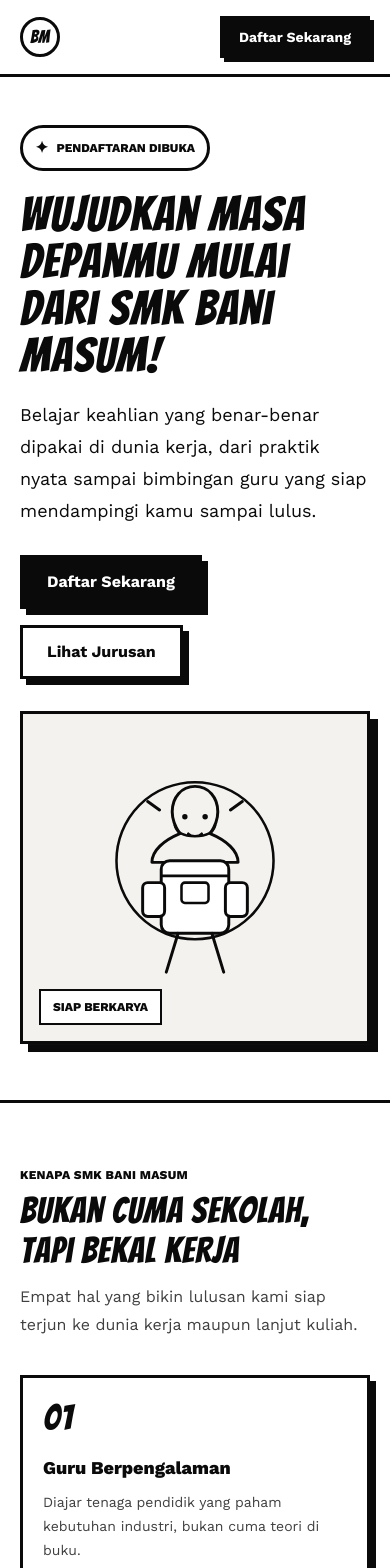
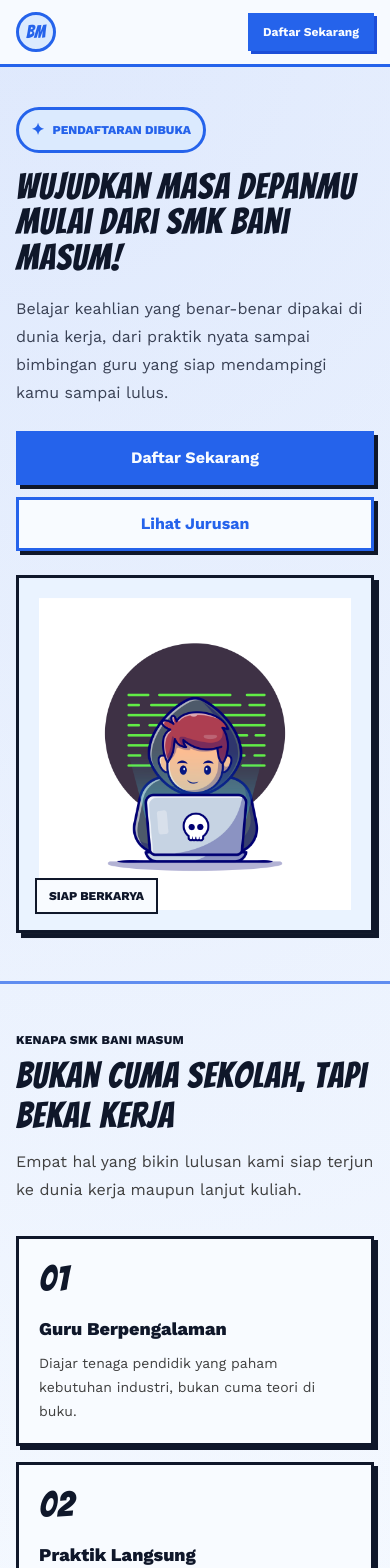
Before and after one commit to 0xHadiRamdhani/ppdb-smk-bani-masum, a Next.js app: page / in a window 390 px wide. Shown: the top 1568 px of the page. Built offline with nearby package versions, Linux system fonts and the light colour scheme.

Commit message:
feat: update styling and layout for improved UI, add primary color scheme, and integrate new image asset

```diff
--- a/app/components/subpage-shell.tsx
+++ b/app/components/subpage-shell.tsx
@@ -1,9 +1,9 @@
 import Link from "next/link";
 
 export function SubpageShell({ eyebrow, title, intro, children }: { eyebrow: string; title: string; intro?: string; children: React.ReactNode }) {
-    return <main><header className="border-b-[3px] border-ink bg-paper"><div className="mx-auto flex h-[74px] max-w-5xl items-center justify-between px-5 sm:px-8"><Link href="/" className="flex items-center gap-3"><span className="flex h-10 w-10 items-center justify-center rounded-full border-[3px] border-ink font-display text-lg">BM</span><span className="font-display text-xl">SMK BANI MASUM</span></Link><Link href="/" className="text-sm font-bold underline underline-offset-4">← Beranda</Link></div></header><section className="border-b-[3px] border-ink bg-paper-soft py-14"><div className="mx-auto max-w-5xl px-5 sm:px-8"><p className="mb-2 text-xs font-extrabold uppercase tracking-wide">{eyebrow}</p><h1 className="font-display text-5xl sm:text-6xl">{title}</h1>{intro && <p className="mt-4 max-w-2xl text-lg leading-8 text-neutral-700">{intro}</p>}</div></section>{children}</main>;
+    return <main><header className="border-b-[3px] border-primary bg-paper"><div className="mx-auto flex h-16 max-w-5xl items-center justify-between gap-3 px-4 sm:h-[74px] sm:px-8"><Link href="/" className="flex min-w-0 items-center gap-3"><span className="flex h-10 w-10 shrink-0 items-center justify-center rounded-full border-[3px] border-primary bg-primary-soft font-display text-lg text-primary">BM</span><span className="hidden truncate font-display text-xl sm:block">SMK BANI MASUM</span></Link><Link href="/" className="shrink-0 text-sm font-bold text-primary underline underline-offset-4">← Beranda</Link></div></header><section className="border-b-[3px] border-primary bg-paper-soft py-10 sm:py-14"><div className="mx-auto max-w-5xl px-4 sm:px-8"><p className="mb-2 text-xs font-extrabold uppercase tracking-wide text-primary">{eyebrow}</p><h1 className="font-display text-4xl sm:text-6xl">{title}</h1>{intro && <p className="mt-4 max-w-2xl text-base leading-7 text-neutral-700 sm:text-lg sm:leading-8">{intro}</p>}</div></section>{children}</main>;
 }
 
 export function Panel({ children }: { children: React.ReactNode }) {
-    return <div className="border-[3px] border-ink bg-paper p-6 comic-shadow sm:p-8">{children}</div>;
+    return <div className="border-[3px] border-primary bg-paper p-4 comic-shadow sm:p-8">{children}</div>;
 }
--- a/app/globals.css
+++ b/app/globals.css
@@ -1,15 +1,21 @@
 @import "tailwindcss";
 
 :root {
-  --ink: #0a0a0a;
-  --paper: #ffffff;
-  --paper-soft: #f3f2ee;
+  --ink: #0f172a;
+  --paper: #f8fbff;
+  --paper-soft: #eaf3ff;
+  --primary: #2563eb;
+  --primary-strong: #1d4ed8;
+  --primary-soft: #dbeafe;
 }
 
 @theme inline {
   --color-ink: var(--ink);
   --color-paper: var(--paper);
   --color-paper-soft: var(--paper-soft);
+  --color-primary: var(--primary);
+  --color-primary-strong: var(--primary-strong);
+  --color-primary-soft: var(--primary-soft);
   --font-sans: var(--font-work-sans);
 }
 
@@ -19,7 +25,9 @@
 
 body {
   margin: 0;
-  background: var(--paper);
+  background:
+    radial-gradient(circle at top left, rgba(37, 99, 235, 0.12), transparent 30%),
+    linear-gradient(180deg, #f8fbff 0%, #eff6ff 100%);
   color: var(--ink);
   font-family: var(--font-work-sans), sans-serif;
   -webkit-font-smoothing: antialiased;
@@ -49,6 +57,18 @@ a {
   background-color: var(--paper-soft);
 }
 
+.text-primary {
+  color: var(--primary);
+}
+
+.bg-primary {
+  background-color: var(--primary);
+}
+
+.border-primary {
+  border-color: var(--primary);
+}
+
 .font-display {
   font-family: var(--font-bangers), cursive;
   letter-spacing: 0.025em;
@@ -75,3 +95,17 @@ a {
   transform: translate(6px, 6px);
   box-shadow: 0 0 0 var(--ink);
 }
+
+@media (max-width: 639px) {
+  .comic-shadow {
+    box-shadow: 4px 4px 0 var(--ink);
+  }
+
+  .comic-shadow-lg {
+    box-shadow: 5px 5px 0 var(--ink);
+  }
+
+  .comic-button:active {
+    transform: translate(3px, 3px);
+  }
+}
--- a/app/page.tsx
+++ b/app/page.tsx
@@ -1,4 +1,5 @@
 import Link from "next/link";
+import Image from "next/image";
 import { Float, Reveal, StaggerGroup, StaggerItem } from "@/app/components/motion";
 
 const advantages = [
@@ -22,45 +23,37 @@ const requirements = ["Fotokopi Kartu Keluarga (KK)", "Fotokopi Akta Kelahiran",
 function StudentArt() {
     return <div className="relative border-[3px] border-ink bg-paper-soft p-5 comic-shadow-lg">
         <div className="absolute right-4 top-4 h-20 w-20 rounded-full halftone opacity-40" />
-        <svg viewBox="0 0 360 340" className="relative w-full" fill="none" aria-label="Ilustrasi siswa SMK" role="img">
-            <circle cx="180" cy="150" r="93" stroke="#0A0A0A" strokeWidth="3" />
-            <path d="M180 62c-16 0-27 13-27 30 0 12 5 20 9 26-19 8-33 20-33 34h102c0-14-14-26-33-34 4-6 9-14 9-26 0-17-11-30-27-30Z" fill="#F3F2EE" stroke="#0A0A0A" strokeWidth="3.5" strokeLinejoin="round" />
-            <path d="M156 108c2 8 10 13 24 13s22-5 24-13M172 118c3 4 13 4 16 0" stroke="#0A0A0A" strokeWidth="3" strokeLinecap="round" />
-            <circle cx="168" cy="98" r="3.2" fill="#0A0A0A" /><circle cx="192" cy="98" r="3.2" fill="#0A0A0A" />
-            <rect x="140" y="150" width="80" height="86" rx="10" fill="#FFF" stroke="#0A0A0A" strokeWidth="3.5" /><path d="M140 168h80" stroke="#0A0A0A" strokeWidth="3" />
-            <rect x="118" y="176" width="26" height="40" rx="6" fill="#FFF" stroke="#0A0A0A" strokeWidth="3.5" /><rect x="216" y="176" width="26" height="40" rx="6" fill="#FFF" stroke="#0A0A0A" strokeWidth="3.5" />
-            <rect x="164" y="176" width="32" height="24" rx="4" fill="#FFF" stroke="#0A0A0A" strokeWidth="3" /><path d="m160 236-14 46m54-46 14 46M138 90l-14-10m98 10 14-10" stroke="#0A0A0A" strokeWidth="3.5" strokeLinecap="round" />
-        </svg>
+        <Image src="/coding.jpg" alt="Siswa sedang belajar coding" width={768} height={768} className="relative aspect-square w-full object-cover" priority />
         <div className="absolute bottom-4 left-4 border-2 border-ink bg-paper px-3 py-2 text-xs font-extrabold">SIAP BERKARYA</div>
     </div>;
 }
 
 export default function Home() {
     return <main>
-        <header className="sticky top-0 z-40 border-b-[3px] border-ink bg-paper/95 backdrop-blur">
-            <div className="mx-auto flex h-[74px] max-w-7xl items-center justify-between px-5 sm:px-8">
-                <Link href="/" className="flex items-center gap-3 no-underline"><span className="flex h-10 w-10 items-center justify-center rounded-full border-[3px] border-ink font-display text-lg">BM</span><span className="hidden font-display text-xl sm:block">SMK BANI MASUM</span></Link>
-                <nav className="hidden items-center gap-6 text-sm font-bold lg:flex"><a href="#keunggulan">Kenapa Kami</a><a href="#jurusan">Jurusan</a><a href="#alur">Alur Daftar</a><a href="#jadwal">Jadwal</a><a href="#syarat">Syarat</a></nav>
-                <Link href="/ppdb/daftar" className="comic-button border-[3px] border-ink bg-ink px-4 py-2 text-sm font-bold text-paper shadow-[4px_4px_0_#0A0A0A]">Daftar Sekarang</Link>
+        <header className="sticky top-0 z-40 border-b-[3px] border-primary bg-paper/95 backdrop-blur">
+            <div className="mx-auto flex h-16 max-w-7xl items-center justify-between gap-3 px-4 sm:h-[74px] sm:px-8">
+                <Link href="/" className="flex items-center gap-3 no-underline"><span className="flex h-10 w-10 items-center justify-center rounded-full border-[3px] border-primary bg-primary-soft font-display text-lg text-primary">BM</span><span className="hidden font-display text-xl sm:block">SMK BANI MASUM</span></Link>
+                <nav className="hidden items-center gap-6 text-sm font-bold lg:flex"><a href="#keunggulan" className="text-ink/80 transition-colors hover:text-primary">Kenapa Kami</a><a href="#jurusan" className="text-ink/80 transition-colors hover:text-primary">Jurusan</a><a href="#alur" className="text-ink/80 transition-colors hover:text-primary">Alur Daftar</a><a href="#jadwal" className="text-ink/80 transition-colors hover:text-primary">Jadwal</a><a href="#syarat" className="text-ink/80 transition-colors hover:text-primary">Syarat</a></nav>
+                <Link href="/ppdb/daftar" className="comic-button shrink-0 border-[3px] border-primary bg-primary px-3 py-2 text-xs font-bold text-paper shadow-[3px_3px_0_#1D4ED8] sm:px-4 sm:text-sm sm:shadow-[4px_4px_0_#1D4ED8]">Daftar Sekarang</Link>
             </div>
         </header>
 
-        <section className="border-b-[3px] border-ink py-12 sm:py-16"><div className="mx-auto grid max-w-7xl items-center gap-10 px-5 sm:px-8 lg:grid-cols-[1.05fr_.95fr]">
-            <Reveal><div><div className="mb-5 inline-flex items-center gap-2 rounded-full border-[3px] border-ink px-3 py-2 text-xs font-extrabold"><span className="text-base">✦</span>PENDAFTARAN DIBUKA</div><h1 className="font-display text-5xl leading-[.98] sm:text-7xl">Wujudkan Masa Depanmu Mulai dari SMK Bani Masum!</h1><p className="mt-5 max-w-xl text-lg leading-8">Belajar keahlian yang benar-benar dipakai di dunia kerja, dari praktik nyata sampai bimbingan guru yang siap mendampingi kamu sampai lulus.</p><div className="mt-7 flex flex-wrap gap-4"><Link href="/ppdb/daftar" className="comic-button border-[3px] border-ink bg-ink px-6 py-3 font-bold text-paper comic-shadow">Daftar Sekarang</Link><a href="#jurusan" className="comic-button border-[3px] border-ink bg-paper px-6 py-3 font-bold comic-shadow">Lihat Jurusan</a></div></div></Reveal>
+        <section className="border-b-[3px] border-primary/70 py-10 sm:py-16"><div className="mx-auto grid max-w-7xl items-center gap-8 px-4 sm:gap-10 sm:px-8 lg:grid-cols-[1.05fr_.95fr]">
+            <Reveal><div><div className="mb-4 inline-flex items-center gap-2 rounded-full border-[3px] border-primary bg-primary-soft px-3 py-2 text-xs font-extrabold text-primary sm:mb-5"><span className="text-base">✦</span>PENDAFTARAN DIBUKA</div><h1 className="font-display text-4xl leading-[.98] sm:text-7xl">Wujudkan Masa Depanmu Mulai dari SMK Bani Masum!</h1><p className="mt-5 max-w-xl text-base leading-7 text-ink/80 sm:text-lg sm:leading-8">Belajar keahlian yang benar-benar dipakai di dunia kerja, dari praktik nyata sampai bimbingan guru yang siap mendampingi kamu sampai lulus.</p><div className="mt-6 flex flex-col gap-3 sm:mt-7 sm:flex-row sm:flex-wrap sm:gap-4"><Link href="/ppdb/daftar" className="comic-button border-[3px] border-primary bg-primary px-6 py-3 text-center font-bold text-paper comic-shadow shadow-[5px_5px_0_#1D4ED8]">Daftar Sekarang</Link><a href="#jurusan" className="comic-button border-[3px] border-primary bg-paper px-6 py-3 text-center font-bold text-primary comic-shadow">Lihat Jurusan</a></div></div></Reveal>
             <Float><StudentArt /></Float>
         </div></section>
 
-        <section id="keunggulan" className="border-b-[3px] border-ink py-16"><div className="mx-auto max-w-7xl px-5 sm:px-8"><Reveal><p className="mb-2 text-xs font-extrabold uppercase tracking-wide">Kenapa SMK Bani Masum</p><h2 className="font-display text-4xl sm:text-5xl">Bukan Cuma Sekolah, Tapi Bekal Kerja</h2><p className="mt-3 max-w-2xl leading-7 text-neutral-700">Empat hal yang bikin lulusan kami siap terjun ke dunia kerja maupun lanjut kuliah.</p></Reveal><StaggerGroup className="mt-9 grid gap-5 sm:grid-cols-2 lg:grid-cols-4">{advantages.map(([number, title, text]) => <StaggerItem key={title}><article className="border-[3px] border-ink bg-paper p-5 comic-shadow"><span className="font-display text-4xl">{number}</span><h3 className="mt-4 text-lg font-extrabold">{title}</h3><p className="mt-2 text-sm leading-6 text-neutral-700">{text}</p></article></StaggerItem>)}</StaggerGroup></div></section>
+        <section id="keunggulan" className="border-b-[3px] border-ink py-12 sm:py-16"><div className="mx-auto max-w-7xl px-4 sm:px-8"><Reveal><p className="mb-2 text-xs font-extrabold uppercase tracking-wide">Kenapa SMK Bani Masum</p><h2 className="font-display text-4xl sm:text-5xl">Bukan Cuma Sekolah, Tapi Bekal Kerja</h2><p className="mt-3 max-w-2xl leading-7 text-neutral-700">Empat hal yang bikin lulusan kami siap terjun ke dunia kerja maupun lanjut kuliah.</p></Reveal><StaggerGroup className="mt-8 grid gap-4 sm:mt-9 sm:grid-cols-2 sm:gap-5 lg:grid-cols-4">{advantages.map(([number, title, text]) => <StaggerItem key={title}><article className="border-[3px] border-ink bg-paper p-5 comic-shadow"><span className="font-display text-4xl">{number}</span><h3 className="mt-4 text-lg font-extrabold">{title}</h3><p className="mt-2 text-sm leading-6 text-neutral-700">{text}</p></article></StaggerItem>)}</StaggerGroup></div></section>
 
-        <section id="jurusan" className="border-b-[3px] border-ink bg-paper-soft py-16"><div className="mx-auto max-w-7xl px-5 sm:px-8"><Reveal><p className="mb-2 text-xs font-extrabold uppercase tracking-wide">Kompetensi Keahlian</p><h2 className="font-display text-4xl sm:text-5xl">Pilih Jurusan Sesuai Minatmu</h2></Reveal><StaggerGroup className="mt-9 grid gap-5 md:grid-cols-2">{majors.map(([code, name, text]) => <StaggerItem key={code}><article className="overflow-hidden border-[3px] border-ink bg-paper comic-shadow"><div className="border-b-[3px] border-ink p-6"><span className="font-display text-5xl">{code}</span></div><div className="p-5"><h3 className="font-extrabold">{name}</h3><p className="mt-2 text-sm leading-6 text-neutral-700">{text}</p></div></article></StaggerItem>)}</StaggerGroup></div></section>
+        <section id="jurusan" className="border-b-[3px] border-ink bg-paper-soft py-16"><div className="mx-auto max-w-7xl px-5 sm:px-8"><Reveal><p className="mb-2 text-xs font-extrabold uppercase tracking-wide text-primary">Kompetensi Keahlian</p><h2 className="font-display text-4xl sm:text-5xl">Pilih Jurusan Sesuai Minatmu</h2></Reveal><StaggerGroup className="mt-9 grid gap-5 md:grid-cols-2">{majors.map(([code, name, text]) => <StaggerItem key={code}><article className="overflow-hidden border-[3px] border-primary bg-paper comic-shadow"><div className="border-b-[3px] border-primary bg-primary-soft p-6"><span className="font-display text-5xl text-primary">{code}</span></div><div className="p-5"><h3 className="font-extrabold">{name}</h3><p className="mt-2 text-sm leading-6 text-neutral-700">{text}</p></div></article></StaggerItem>)}</StaggerGroup></div></section>
 
         <section id="alur" className="border-b-[3px] border-ink py-16"><div className="mx-auto max-w-7xl px-5 sm:px-8"><Reveal><p className="mb-2 text-xs font-extrabold uppercase tracking-wide">Cara Mendaftar</p><h2 className="font-display text-4xl sm:text-5xl">4 Langkah Sampai Resmi Jadi Siswa</h2></Reveal><StaggerGroup className="mt-9 grid overflow-hidden border-[3px] border-ink sm:grid-cols-2 lg:grid-cols-4 comic-shadow">{steps.map(([number, title, text], index) => <StaggerItem key={number} className={`${index < 3 ? "border-b-[3px] lg:border-b-0 lg:border-r-[3px]" : ""} ${index % 2 === 0 ? "sm:border-r-[3px] lg:border-r-[3px]" : ""}`}><article className="bg-paper p-6"><span className="font-display text-4xl">{number}</span><h3 className="mt-4 font-extrabold">{title}</h3><p className="mt-2 text-sm leading-6 text-neutral-700">{text}</p></article></StaggerItem>)}</StaggerGroup></div></section>
 
-        <section id="jadwal" className="border-b-[3px] border-ink py-16"><div className="mx-auto max-w-7xl px-5 sm:px-8"><Reveal><p className="mb-2 text-xs font-extrabold uppercase tracking-wide">Jadwal PPDB</p><h2 className="font-display text-4xl sm:text-5xl">Jangan Sampai Kelewat Tanggal</h2></Reveal><Reveal delay={0.08}><div className="mt-9 overflow-x-auto border-[3px] border-ink comic-shadow"><table className="w-full min-w-[620px] border-collapse text-left text-sm"><thead className="bg-ink text-paper"><tr><th className="p-4 font-display text-lg">Tahapan</th><th className="p-4 font-display text-lg">Gelombang 1</th><th className="p-4 font-display text-lg">Gelombang 2</th></tr></thead><tbody>{[["Pendaftaran online", "2 Feb – 28 Feb", "3 Mar – 30 Apr"], ["Verifikasi berkas", "1 Mar – 5 Mar", "1 Mei – 5 Mei"], ["Pengumuman", "10 Mar", "10 Mei"], ["Daftar ulang", "11 – 15 Mar", "11 – 15 Mei"]].map((row) => <tr key={row[0]} className="border-b-2 border-ink last:border-0"><td className="p-4">{row[0]}</td><td className="p-4 font-bold">{row[1]}</td><td className="p-4 font-bold">{row[2]}</td></tr>)}</tbody></table></div></Reveal></div></section>
+        <section id="jadwal" className="border-b-[3px] border-ink py-16"><div className="mx-auto max-w-7xl px-5 sm:px-8"><Reveal><p className="mb-2 text-xs font-extrabold uppercase tracking-wide text-primary">Jadwal PPDB</p><h2 className="font-display text-4xl sm:text-5xl">Jangan Sampai Kelewat Tanggal</h2></Reveal><Reveal delay={0.08}><div className="mt-9 overflow-x-auto border-[3px] border-primary comic-shadow"><table className="w-full min-w-[620px] border-collapse text-left text-sm"><thead className="bg-primary text-paper"><tr><th className="p-4 font-display text-lg">Tahapan</th><th className="p-4 font-display text-lg">Gelombang 1</th><th className="p-4 font-display text-lg">Gelombang 2</th></tr></thead><tbody>{[["Pendaftaran online", "2 Feb – 28 Feb", "3 Mar – 30 Apr"], ["Verifikasi berkas", "1 Mar – 5 Mar", "1 Mei – 5 Mei"], ["Pengumuman", "10 Mar", "10 Mei"], ["Daftar ulang", "11 – 15 Mar", "11 – 15 Mei"]].map((row) => <tr key={row[0]} className="border-b-2 border-primary/20 last:border-0"><td className="p-4">{row[0]}</td><td className="p-4 font-bold">{row[1]}</td><td className="p-4 font-bold">{row[2]}</td></tr>)}</tbody></table></div></Reveal></div></section>
 
         <section id="syarat" className="border-b-[3px] border-ink py-16"><div className="mx-auto max-w-7xl px-5 sm:px-8"><Reveal><p className="mb-2 text-xs font-extrabold uppercase tracking-wide">Syarat Pendaftaran</p><h2 className="font-display text-4xl sm:text-5xl">Siapkan Dokumen Ini</h2></Reveal><StaggerGroup className="mt-8 grid gap-x-10 sm:grid-cols-2">{requirements.map((item) => <StaggerItem key={item}><div className="flex items-center gap-3 border-b-2 border-dashed border-ink py-4 text-sm font-semibold"><span className="flex h-6 w-6 shrink-0 items-center justify-center rounded-full border-2 border-ink text-sm font-extrabold">✓</span>{item}</div></StaggerItem>)}</StaggerGroup></div></section>
 
-        <section className="py-16"><div className="mx-auto max-w-7xl px-5 sm:px-8"><Reveal><div className="border-[3px] border-ink bg-ink px-6 py-12 text-center text-paper comic-shadow-lg sm:px-10"><h2 className="font-display text-4xl sm:text-5xl">Siap Gabung Angkatan Baru?</h2><p className="mx-auto mt-3 max-w-xl text-paper/80">Isi formulir pendaftaran online sekarang, cuma butuh 10 menit.</p><Link href="/ppdb/daftar" className="comic-button mt-7 inline-flex border-[3px] border-ink bg-paper px-6 py-3 font-bold text-ink shadow-[5px_5px_0_#F3F2EE]">Mulai Daftar</Link></div></Reveal></div></section>
+        <section className="py-16"><div className="mx-auto max-w-7xl px-5 sm:px-8"><Reveal><div className="border-[3px] border-primary bg-primary px-6 py-12 text-center text-paper comic-shadow-lg shadow-[8px_8px_0_#1D4ED8] sm:px-10"><h2 className="font-display text-4xl sm:text-5xl">Siap Gabung Angkatan Baru?</h2><p className="mx-auto mt-3 max-w-xl text-paper/85">Isi formulir pendaftaran online sekarang, cuma butuh 10 menit.</p><Link href="/ppdb/daftar" className="comic-button mt-7 inline-flex border-[3px] border-paper bg-paper px-6 py-3 font-bold text-primary shadow-[5px_5px_0_#DBEAFE]">Mulai Daftar</Link></div></Reveal></div></section>
 
         <footer className="border-t-[3px] border-ink py-10"><div className="mx-auto flex max-w-7xl flex-wrap justify-between gap-8 px-5 sm:px-8"><div><div className="font-display text-2xl">SMK BANI MASUM</div><p className="mt-2 text-sm leading-7 text-neutral-700">Subang, Jawa Barat<br />ppdb@banimasum.sch.id<br />(0260) 000-000</p></div><nav className="flex flex-wrap gap-5 text-sm font-bold"><Link href="/tentang">Tentang</Link><Link href="/jurusan">Jurusan</Link><Link href="/ppdb">PPDB</Link><Link href="/ppdb/cek-status">Cek Status</Link></nav></div><div className="mx-auto mt-8 max-w-7xl px-5 text-xs text-neutral-500 sm:px-8">© 2026 SMK Bani Masum. Semua hak dilindungi.</div></footer>
     </main>;
```
Also changed, not shown: assets/coding.jpg (added), public/coding.jpg (added).
